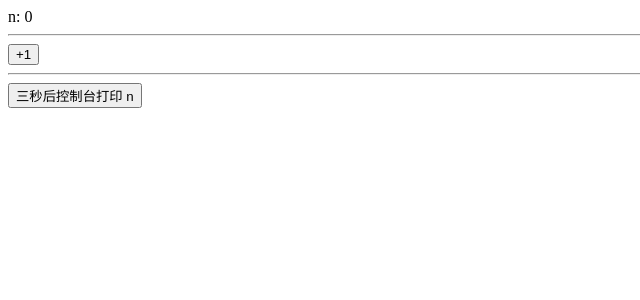
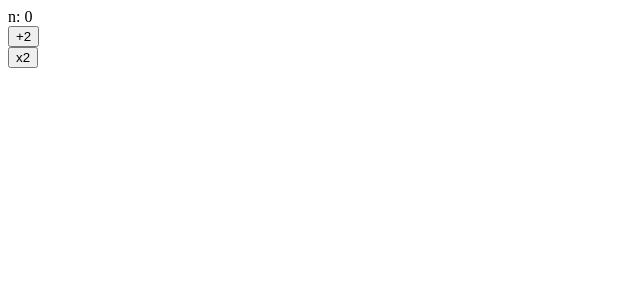
Before and after one commit to yichang8421/react-demo-1, a React (Create React App) app: page / in a window 1280 px wide. Shown: the top 300 px of the page, without its empty margins (0-640 px from the left). Built offline with nearby package versions, Linux system fonts and the light colour scheme.

Commit message:
uesReducer

```diff
--- a/src/App.js
+++ b/src/App.js
@@ -1,29 +1,43 @@
-import React, {useRef, useState} from 'react'
+import React, {useReducer} from 'react'
+
+const initial = {
+    n: 0
+};
+
+const reducer = (state, action) => {
+    if (action.type === 'add') {
+        return {n: state.n + action.number};
+    } else if (action.type === 'multi') {
+        return {n: state.n * action.number};
+    }
+};
 
 const App = () => {
-    const nRef = useRef(0);
-    const updateN = useState(null)[1];
+    const [state, dispatch] = useReducer(reducer, initial);
+    const {n} = state;
 
     return (
-        <div className="root">
-            n: {nRef.current}
-
-            <hr/>
+        <div>
+            n: {n}
+            <br/>
             <button onClick={() => {
-                updateN(nRef.current++);
-            }}>+1
+                dispatch({
+                    type: "add",
+                    number: 2
+                });
+            }}>+2
             </button>
-
-            <hr/>
+            <br/>
             <button onClick={() => {
-                setTimeout(() => {
-                    console.log(nRef.current);
-                }, 3000)
-            }}>三秒后控制台打印 n
+                dispatch({
+                    type: "multi",
+                    number: 2
+                });
+            }}>x2
             </button>
         </div>
     );
-}
+};
 
 
 export default App;
```
